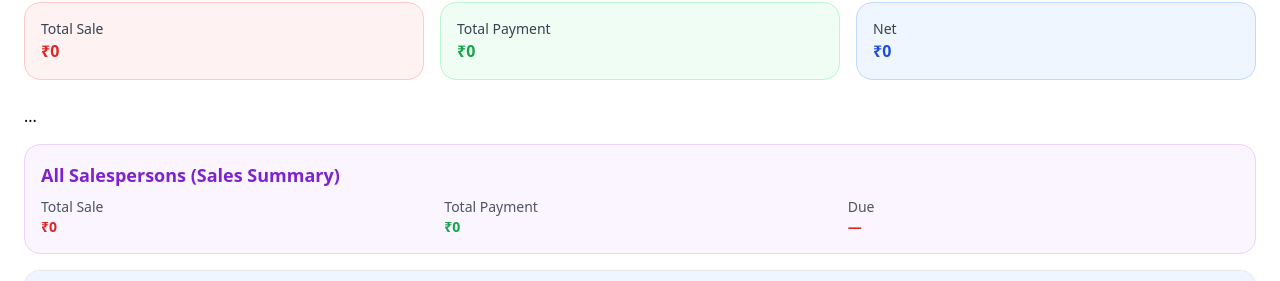
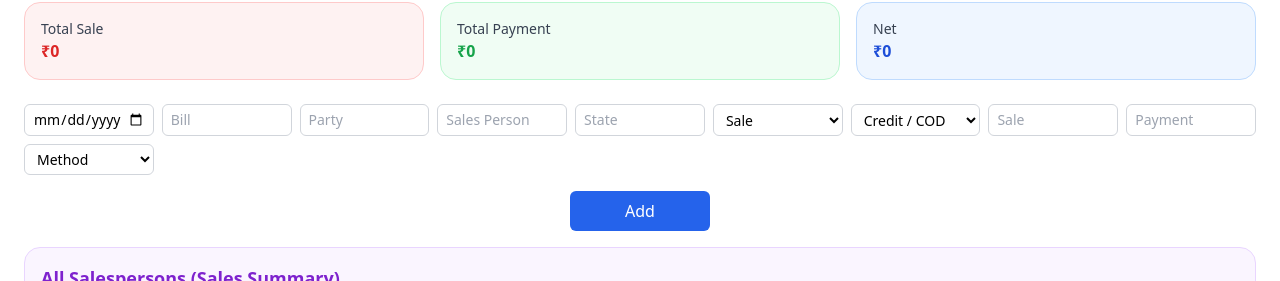
Before and after one commit to astrikesports/ledger-app, a React (Vite) app: page / in a window 1280 px wide. Shown: the part 154-435 px from the top of the page. Built offline with nearby package versions, Linux system fonts and the light colour scheme; no server answers; the database is empty.

Commit message:
Update App.jsx

```diff
--- a/src/App.jsx
+++ b/src/App.jsx
@@ -378,8 +378,154 @@ const addEntry = async () => {
 
       {/* FORM */}
       <div className="grid grid-cols-2 md:grid-cols-9 gap-2 mb-4">
-        ...
+        <input type="date" name="date" value={form.date} onChange={handleChange} className={dark ? "border border-gray-600 bg-gray-800 text-white px-2 py-1 rounded-md text-sm" : "border border-gray-300 bg-white text-black px-2 py-1 rounded-md text-sm"} />
+        <input name="billNo" value={form.billNo} onChange={handleChange} placeholder="Bill" className={dark ? "border border-gray-600 bg-gray-800 text-white px-2 py-1 rounded-md text-sm" : "border border-gray-300 bg-white text-black px-2 py-1 rounded-md text-sm"} />
+        <input name="party" value={form.party} onChange={handleChange} placeholder="Party" className={dark ? "border border-gray-600 bg-gray-800 text-white px-2 py-1 rounded-md text-sm" : "border border-gray-300 bg-white text-black px-2 py-1 rounded-md text-sm"} />
+
+        <input name="salesperson" value={form.salesperson} onChange={handleChange} placeholder="Sales Person" className={dark ? "border border-gray-600 bg-gray-800 text-white px-2 py-1 rounded-md text-sm" : "border border-gray-300 bg-white text-black px-2 py-1 rounded-md text-sm"} />
+
+        <input name="state" value={form.state} onChange={handleChange} placeholder="State" className={dark ? "border border-gray-600 bg-gray-800 text-white px-2 py-1 rounded-md text-sm" : "border border-gray-300 bg-white text-black px-2 py-1 rounded-md text-sm"} />
+
+        <select name="type" value={form.type} onChange={handleChange} className={dark ? "border border-gray-600 bg-gray-800 text-white px-2 py-1 rounded-md text-sm" : "border border-gray-300 bg-white text-black px-2 py-1 rounded-md text-sm"}>
+          <option value="SALE">Sale</option>
+          <option value="PAYMENT">Payment</option>
+        </select>
+
+        <select name="paymentType" value={form.paymentType} onChange={handleChange} className={dark ? "border border-gray-600 bg-gray-800 text-white px-2 py-1 rounded-md text-sm" : "border border-gray-300 bg-white text-black px-2 py-1 rounded-md text-sm"}>
+          <option value="">Credit / COD</option>
+          <option value="CREDIT">Credit</option>
+          <option value="COD">COD</option>
+        </select>
+
+        <input name="total" value={form.total} onChange={handleChange} placeholder="Sale" className={dark ? "border border-gray-600 bg-gray-800 text-white px-2 py-1 rounded-md text-sm" : "border border-gray-300 bg-white text-black px-2 py-1 rounded-md text-sm"} />
+        <input name="received" value={form.received} onChange={handleChange} placeholder="Payment" className={dark ? "border border-gray-600 bg-gray-800 text-white px-2 py-1 rounded-md text-sm" : "border border-gray-300 bg-white text-black px-2 py-1 rounded-md text-sm"} />
+
+        <select name="method" value={form.method} onChange={handleChange} className={dark ? "border border-gray-600 bg-gray-800 text-white px-2 py-1 rounded-md text-sm" : "border border-gray-300 bg-white text-black px-2 py-1 rounded-md text-sm"}>
+          <option value="">Method</option>
+          <option value="CASH">Cash</option>
+          <option value="BANK">Bank</option>
+          <option value="UPI">UPI</option>
+        </select>
+
+        <div className="col-span-2 md:col-span-9 flex gap-2 justify-center mt-2">
+          <button
+            onClick={addEntry}
+            className={`text-white active:scale-95 transition px-8 py-2 rounded-md min-w-[140px] text-center ${editId ? "bg-yellow-500 hover:bg-yellow-600" : "bg-blue-600 hover:bg-blue-700"}`}
+          >
+            {editId ? "Update" : "Add"}
+          </button>
+
+          {editId && (
+            <button
+              onClick={() => {
+                setEditId(null);
+                setForm({ date: "", billNo: "", party: "", salesperson: "", state: "", method: "", paymentType: "", total: "", received: "", type: "SALE" });
+              }}
+              className={`px-8 py-2 rounded-md min-w-[140px] text-center text-white active:scale-95 transition ${dark ? "bg-gray-600 hover:bg-gray-700" : "bg-gray-400 hover:bg-gray-500"}`}
+            >
+              ✖ Cancel
+            </button>
+          )}
+        </div>
       </div>
+
+      {/* PARTY CARD */}
+      {activeParty !== "ALL" && (
+        <div
+          className={
+            dark
+              ? (
+                  maxDueDays > 30
+                    ? "border-2 border-red-600 bg-gray-800 rounded-2xl shadow-lg shadow-red-500/40 p-4 mb-4 animate-pulse"
+                    : maxDueDays >= 25
+                    ? "border border-red-700 bg-gray-800 rounded-2xl shadow-sm p-4 mb-4"
+                    : maxDueDays > 15
+                    ? "border border-yellow-700 bg-gray-800 rounded-2xl shadow-sm p-4 mb-4"
+                    : "border border-gray-700 bg-gray-800 rounded-2xl shadow-sm p-4 mb-4"
+                )
+              : (
+                  maxDueDays > 30
+                    ? "border-2 border-red-500 bg-white rounded-2xl shadow-lg shadow-red-400/40 p-4 mb-4 animate-pulse"
+                    : maxDueDays >= 25
+                    ? "border border-red-300 bg-white rounded-2xl shadow-sm p-4 mb-4"
+                    : maxDueDays > 15
+                    ? "border border-yellow-300 bg-white rounded-2xl shadow-sm p-4 mb-4"
+                    : "border border-gray-200 bg-white rounded-2xl shadow-sm p-4 mb-4"
+                )
+          }
+        >
+          <div className="flex justify-between items-center mb-3">
+            <div>
+              <h2 className={dark ? "font-semibold text-lg text-white" : "font-semibold text-lg text-gray-900"}>
+                {activeParty}
+              </h2>
+              <p className={dark ? "text-xs text-gray-300" : "text-xs text-gray-500"}>
+                Party Summary
+              </p>
+            </div>
+            <div
+              className={`text-xs px-2 py-1 rounded font-semibold ${
+                partyBalance <= 0
+                  ? dark
+                    ? "bg-green-900/40 text-green-300"
+                    : "bg-green-100 text-green-700"
+                  : maxDueDays > 30
+                  ? dark
+                    ? "bg-red-600 text-white animate-pulse"
+                    : "bg-red-500 text-white animate-pulse"
+                  : maxDueDays >= 25
+                  ? dark
+                    ? "bg-red-900/40 text-red-300"
+                    : "bg-red-100 text-red-700"
+                  : maxDueDays > 15
+                  ? dark
+                    ? "bg-yellow-900/40 text-yellow-300"
+                    : "bg-yellow-100 text-yellow-700"
+                  : dark
+                  ? "bg-gray-700 text-gray-300"
+                  : "bg-gray-100 text-gray-700"
+              }`}
+            >
+              {partyBalance <= 0 ? "ALL CLEARED" : `${maxDueDays} days due`}
+            </div>
+          </div>
+
+          <div className="grid grid-cols-2 md:grid-cols-5 gap-3 text-sm">
+            <div>
+              <p className={dark ? "text-gray-300" : "text-gray-600"}>Total Sale</p>
+              <p className={dark ? "font-bold text-red-300" : "font-bold text-red-600"}>
+                {format(partySale)}
+              </p>
+            </div>
+            <div>
+              <p className={dark ? "text-gray-300" : "text-gray-600"}>Total Payment</p>
+              <p className={dark ? "font-bold text-green-300" : "font-bold text-green-600"}>
+                {format(partyPayment)}
+              </p>
+            </div>
+            <div>
+              <p className={dark ? "text-gray-300" : "text-gray-600"}>Due</p>
+              <p className={dark ? "font-bold text-red-300" : "font-bold text-red-600"}>
+                {partyBalance > 0 ? format(partyBalance) : "—"}
+              </p>
+            </div>
+            <div>
+              <p className={dark ? "text-gray-300" : "text-gray-600"}>Advance</p>
+              <p className={dark ? "font-bold text-blue-300" : "font-bold text-blue-600"}>
+                {partyBalance < 0 ? format(Math.abs(partyBalance)) : "—"}
+              </p>
+            </div>
+            <div>
+              <p className={dark ? "text-gray-300" : "text-gray-600"}>Last Payment</p>
+              <p className={dark ? "font-semibold text-white" : "font-semibold text-gray-900"}>
+                {lastPaymentParty
+                  ? `${format(lastPaymentParty.received)} (${lastPaymentParty.date})`
+                  : "No Payment"}
+              </p>
+            </div>
+          </div>
+        </div>
+      )}
 
       {/* SALESPERSON CARD (FIXED POSITION) */}
       <div className={dark ? "bg-purple-900/30 border border-purple-700 rounded-2xl p-4 mb-4" : "bg-purple-50 border border-purple-200 rounded-2xl p-4 mb-4"}>
```
